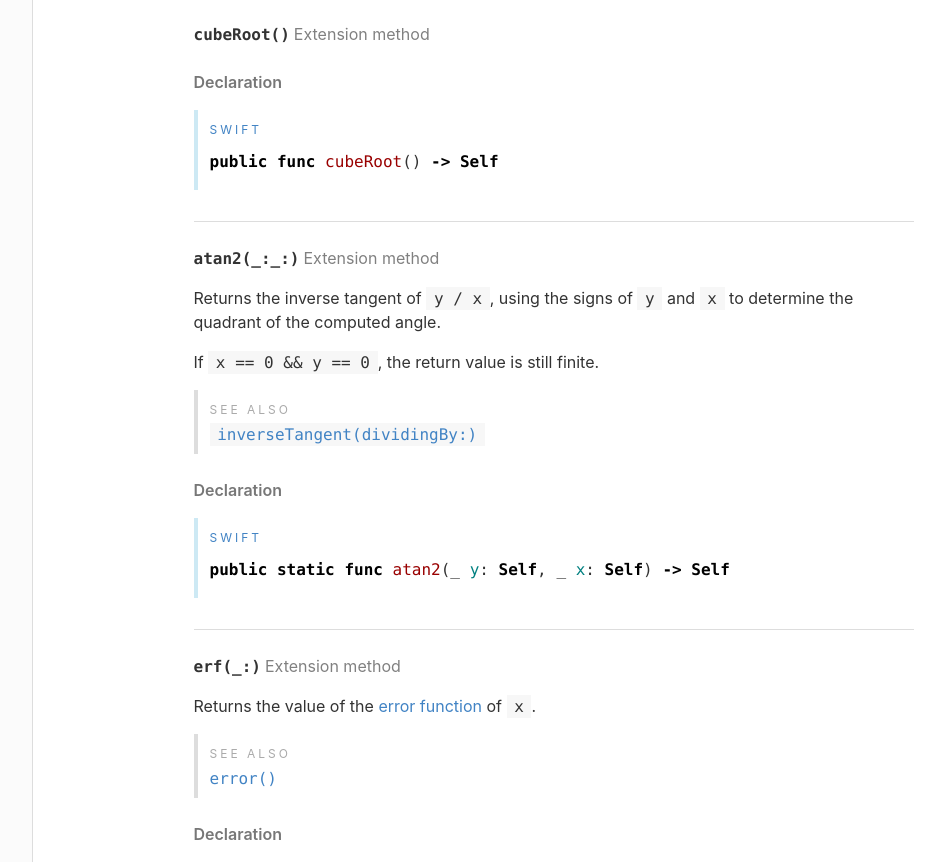
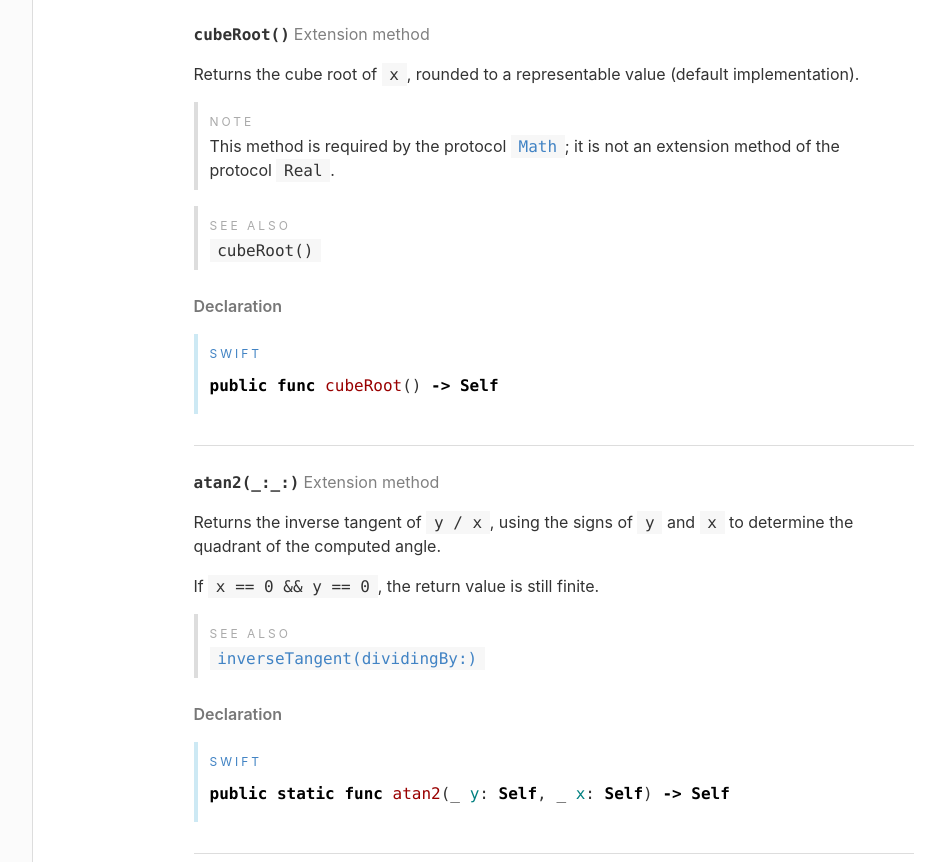
Before and after one commit to xwu/NumericAnnex, a plain HTML site: page Protocols/Real.html in a window 1280 px wide. Shown: the part 2602-3464 px from the top of the page, without its empty margins (206-1151 px from the left). Drawn offline with Linux system fonts and the light colour scheme.

Commit message:
Update documentation

```diff
--- a/Protocols/Real.html
+++ b/Protocols/Real.html
@@ -154,7 +154,7 @@ work on any floating-point type that provides the required functions.</p>
                 <li><a href="#/s:12NumericAnnex4RealP16logarithmicGammaxyF">logarithmicGamma()</a></li>
               </ul>
               <ul>
-                <li><a href="#/s:12NumericAnnex4MathP8cubeRootxyF">cubeRoot()</a></li>
+                <li><a href="#/s:12NumericAnnex4RealPAAE8cubeRootxyF">cubeRoot()</a></li>
               </ul>
               <ul>
                 <li><a href="#/s:12NumericAnnex4RealPAAE5atan2xx_xtFZ">atan2(_:_:)</a></li>
@@ -335,7 +335,7 @@ and <code>other</code> to determine the quadrant of the computed angle.</p>
               <ul>
                 <li>
                   <div>
-                    <a name="/s:12NumericAnnex4MathP8cubeRootxyF"></a>
+                    <a name="/s:12NumericAnnex4RealPAAE8cubeRootxyF"></a>
                     <a name="//apple_ref/swift/Method/cubeRoot()" class="dashAnchor"></a>
                     <h4>
                       <code>cubeRoot()</code>
@@ -343,6 +343,19 @@ and <code>other</code> to determine the quadrant of the computed angle.</p>
                     </h4>
                   </div>
                   <div class="abstract">
+                    <p>Returns the cube root of <code>x</code>, rounded to a representable value (default
+implementation).</p>
+<div class="aside aside-note">
+    <p class="aside-title">Note</p>
+    <p>This method is required by the protocol <code><a href="../Protocols/Math.html">Math</a></code>; it is not an
+extension method of the protocol <code>Real</code>.</p>
+
+</div>
+<div class="aside aside-see-also">
+    <p class="aside-title">See also</p>
+    <p><code>cubeRoot()</code></p>
+
+</div>
 
                   </div>
                   <div class="declaration">
```
Also changed, not shown: docsets/NumericAnnex.docset/Contents/Resources/Documents/Protocols/Real.html (+15 -2 lines), 2 other files.
